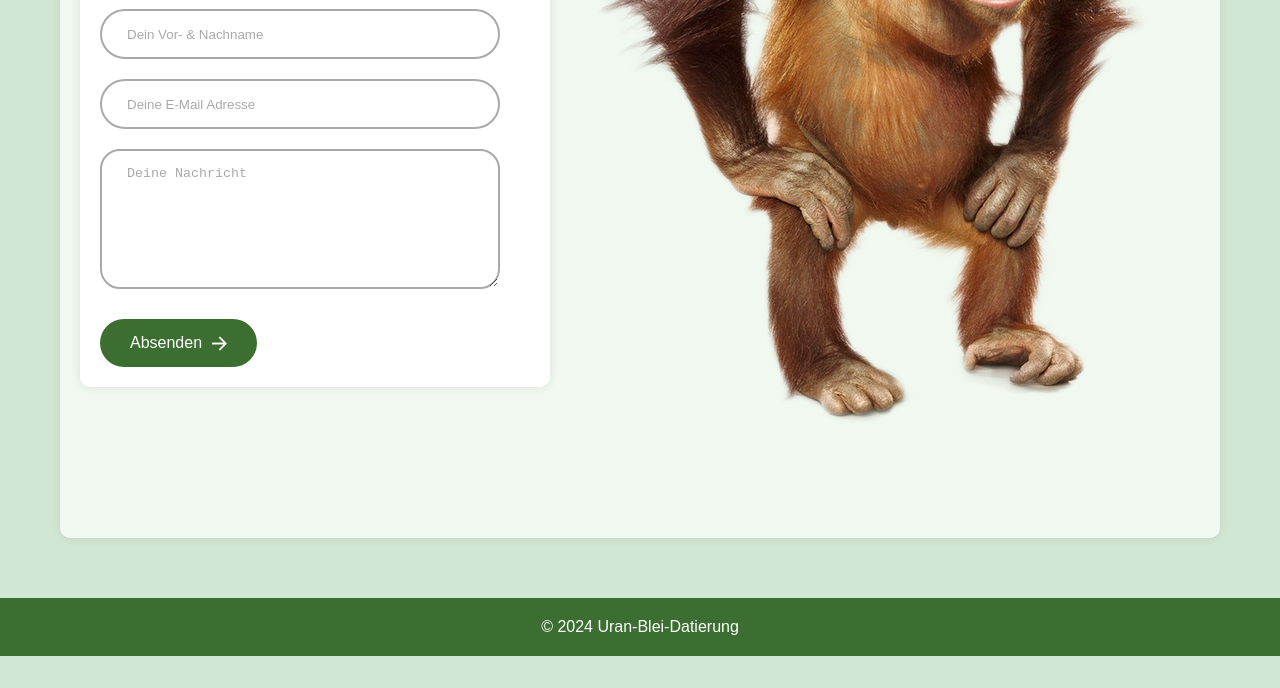
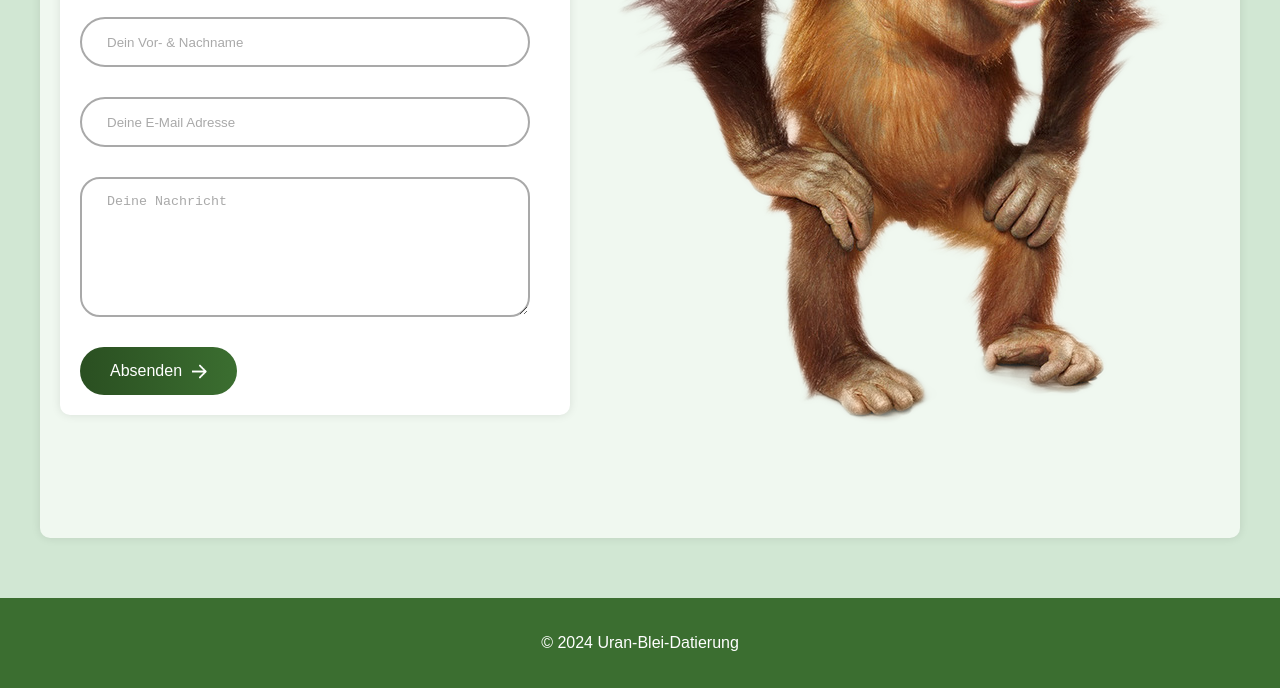
Before and after one commit to emeraldoo/UBD.github.io, a plain HTML site: page kontakt.html in a window 1280 px wide. Shown: the part 437-1125 px from the top of the page. Before the commit the page ends 1093 px from the top, so only its background shows below. Drawn offline with Linux system fonts and the light colour scheme.

Commit message:
Update kontakt.css

```diff
--- a/CSS/kontakt.css
+++ b/CSS/kontakt.css
@@ -1,99 +1,3 @@
-*{
-    padding: 0;
-    margin: 0;
-    box-sizing: border-box;
-}
-
-body{
-    font-family: 'Outfit';
-    background: linear-gradient(#ffdad5 #fff7f9);
-}
-
-.contact-container{
-    height: 100vh;
-    display: flex;
-    align-items: center;
-    justify-content: space-evenly;
-}
-
-.contact-left{
-    display: flex;
-    flex-direction: column;
-    align-items: start;
-    gap: 20px;
-}
-
-.contact-left-title h2{
-    font-weight: 600;
-    color: #3b6e30;
-    font-size: 40px;
-    margin-bottom: 5px;
-}
-
-.contact-left-title hr{
-    border: none;
-    width: 120px;
-    height: 5px;
-    background-color: #3b6e30;
-    border-radius: 10px;
-    margin-bottom: 20px;
-}
-
-.contact-inputs{
-    width: 400px;
-    height: 50px;
-    border: 2px solid #a9a9a9;
-    outline: none;
-    padding-left: 25px;
-    font-weight: 500;
-    color: #666;
-    border-radius: 50px;
-}
-
-.contact-left textarea{
-    height: 140px;
-    padding-top: 15px;
-    border-radius: 20px;
-}
-
-.contact-inputs:focus{
-    border: 2px solid #ff994f;
-}
-
-.contact-inputs::placeholder{
-    color: #a9a9a9;
-}
-
-.contact-left button{
-    display: flex;
-    align-items: center;
-    padding: 15px 30px;
-    font-size: 16px;
-    color: #fff;
-    gap: 10px;
-    border: none;
-    border-radius: 50px;
-    background: linear-gradient(270deg, #ff994f #fa6d86);
-    cursor: pointer;
-}
-
-.contact-left button img{
-    height: 15px;
-}
-
-.contact-right img{
-    width: 650px;
-}
-
-@media (max-width:800px) {
-    .contact-inputs{
-        width: 80vw;
-    }
-    .contact-right{
-        display: none;
-    }
-}
-
 body {
   font-family: 'Arial', sans-serif;
   margin: 0;
@@ -107,6 +11,7 @@ body {
   color: #ffffff;
   padding: 20px;
   text-align: center;
+  position: relative;
 }
 
 header h1 {
@@ -115,16 +20,25 @@ body {
   margin: 0;
 }
 
+footer {
+  background-color: #3b6e30;
+  color: #fff;
+  padding: 20px;
+  text-align: center;
+  margin-top: 20px;
+}
+
+/* Navigation Styles */
 nav ul {
   list-style-type: none;
   padding: 0;
+  margin: 0;
   text-align: center;
   background-color: #3b6e30;
-    margin: 0;
 }
 
 nav ul li {
-    display: inline;
+  display: inline-block;
   margin-right: 10px;
   position: relative;
 }
@@ -138,7 +52,6 @@ body {
 
 nav ul li a:hover {
   background-color: #2a4f21;
-    text-decoration: none;
 }
 
 .dropdown-content {
@@ -166,12 +79,128 @@ body {
   display: block;
 }
 
+/* Main Content Styles */
 main {
   padding: 20px;
   max-width: 1200px;
   margin: 0 auto;
 }
 
+/* Contact Form Styles */
+.contact-container {
+  height: 100vh;
+  display: flex;
+  align-items: center;
+  justify-content: space-evenly;
+}
+
+.contact-left {
+  display: flex;
+  flex-direction: column;
+  align-items: start;
+  gap: 20px;
+}
+
+.contact-left-title h2 {
+  font-weight: 600;
+  font-size: 40px;
+  margin-bottom: 5px;
+}
+
+.contact-left-title hr {
+  border: none;
+  width: 120px;
+  height: 5px;
+  background-color: #3b6e30;
+  border-radius: 10px;
+  margin-bottom: 20px;
+}
+
+.contact-inputs,
+input[type="number"],
+input[type="text"],
+textarea {
+  width: calc(100% - 20px);
+  height: 50px;
+  border: 2px solid #a9a9a9;
+  outline: none;
+  padding-left: 25px;
+  font-weight: 500;
+  color: #666;
+  border-radius: 50px;
+  box-sizing: border-box;
+  margin-bottom: 10px;
+}
+
+.contact-inputs:focus,
+input[type="number"]:focus,
+input[type="text"]:focus,
+textarea:focus {
+  border: 2px solid #3b6e30;
+}
+
+.contact-inputs::placeholder,
+input[type="number"]::placeholder,
+input[type="text"]::placeholder,
+textarea::placeholder {
+  color: #a9a9a9;
+}
+
+.contact-left textarea {
+  height: 140px;
+  padding-top: 15px;
+  border-radius: 20px;
+}
+
+.contact-left button,
+input[type="button"],
+button {
+  display: flex;
+  align-items: center;
+  padding: 15px 30px;
+  font-size: 16px;
+  color: #fff;
+  gap: 10px;
+  border: none;
+  border-radius: 50px;
+  background: linear-gradient(270deg, #3b6e30, #2a4f21);
+  cursor: pointer;
+  transition: background-color 0.3s ease;
+}
+
+.contact-left button img {
+  height: 15px;
+}
+
+input[type="button"]:hover,
+button:hover {
+  background-color: #2a4f21;
+}
+
+.contact-right img {
+  width: 650px;
+}
+
+@media (max-width: 800px) {
+  .contact-inputs {
+      width: 80vw;
+  }
+
+  .contact-right {
+      display: none;
+  }
+}
+
+/* Section Styles */
+section {
+  margin-bottom: 20px;
+  background-color: #f0f8f0;
+  padding: 20px;
+  border-radius: 10px;
+  box-shadow: 0 0 10px rgba(0, 0, 0, 0.1);
+}
+
+/* Form Styles */
 form {
   margin: 0 auto;
   max-width: 800px;
@@ -181,54 +210,11 @@ body {
   border-radius: 10px;
 }
 
-  h1, h2 {
-    color: #3b6e30;
-    margin-top: 0;
-  }
-
-  section {
-    margin-bottom: 20px;
-    background-color: #f0f8f0;
-    padding: 20px;
-    border-radius: 10px;
-    box-shadow: 0 0 10px rgba(0, 0, 0, 0.1);
-  }
-
-  input[type="number"], input[type="text"], textarea {
-    width: calc(100% - 20px);
-    padding: 10px;
-    margin-bottom: 10px;
-    border-radius: 5px;
-    border: 1px solid #3b6e30;
-    box-sizing: border-box;
-  }
-
-  input[type="button"], button {
-    padding: 10px 20px;
-    background-color: #3b6e30;
-    color: #fff;
-    border: none;
-    cursor: pointer;
-    border-radius: 5px;
-    transition: background-color 0.3s ease;
-  }
-
-  input[type="button"]:hover, button:hover {
-    background-color: #2a4f21;
-  }
-
 p span {
   font-weight: bold;
 }
 
-  footer {
-    background-color: #3b6e30;
-    color: #fff;
-    padding: 20px;
-    text-align: center;
-    margin-top: 20px;
-  }
-
+/* Responsive */
 @media only screen and (max-width: 600px) {
   header {
       font-size: 18px;
@@ -239,11 +225,8 @@ body {
       margin: 5px 0;
   }
 
-    input[type="number"], input[type="text"], textarea {
-      width: calc(100% - 20px);
-    }
-
-    input[type="button"], button {
+  input[type="button"],
+  button {
       width: 100%;
   }
 
```
Lines whose indentation alone changed are shown as unchanged.
